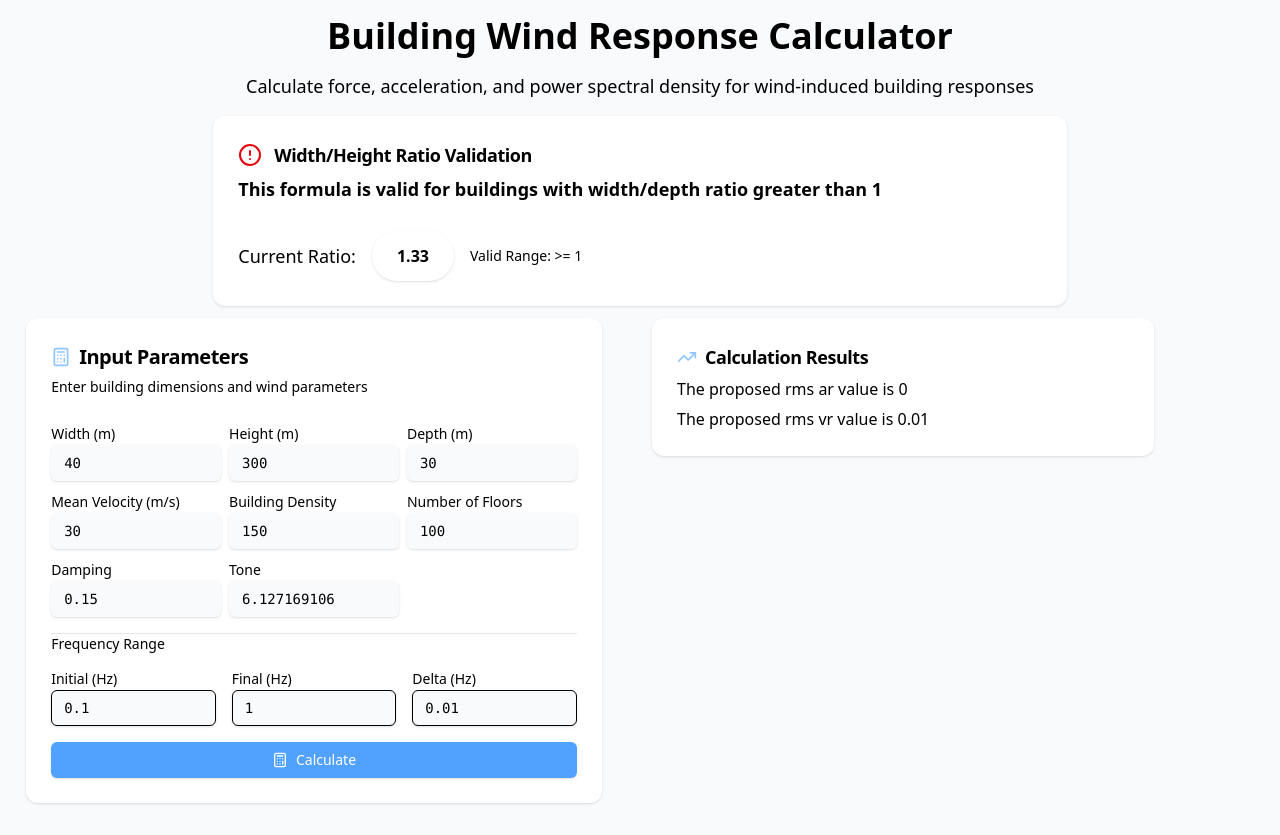
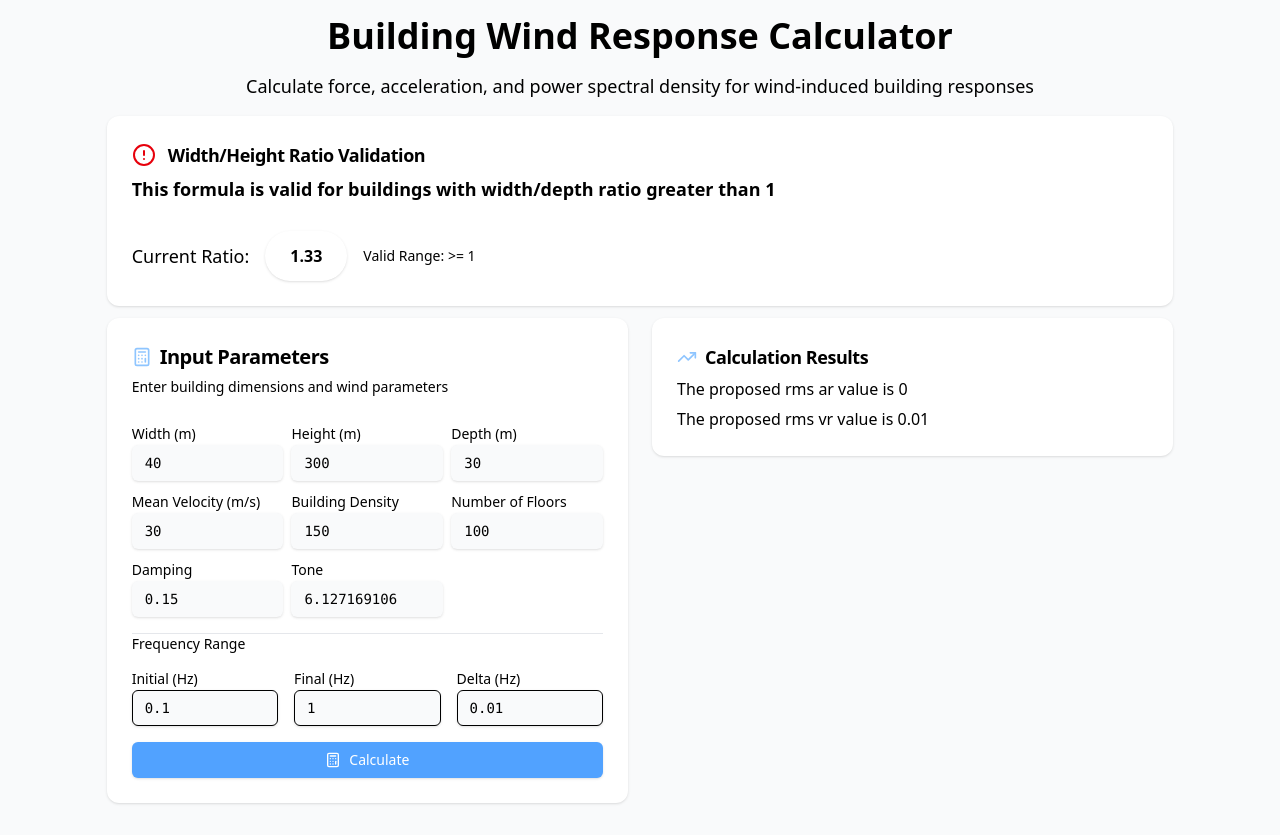
Before and after one commit to MilkiyasGebru/AeroCalc, a React app in the folder frontend/: page / in a window 1280 px wide. Built offline with nearby package versions, Linux system fonts and the light colour scheme; the HTML template or start-up script is replaced by a standard one.

Commit message:
Fixed the layout: now the components align perfectly

```diff
--- a/frontend/src/App.tsx
+++ b/frontend/src/App.tsx
@@ -45,7 +45,7 @@ function App() {
           <h2 className="text-center max-w-[90%] mx-auto  text-4xl font-bold mb-4">Building Wind Response Calculator</h2>
           <p className="text-center max-w-[80%] mx-auto text-lg mb-4">Calculate force, acceleration, and power spectral density for wind-induced building responses</p>
           <ValidationCard width={width} depth={depth}/>
-          <div className="w-full grid lg:grid-cols-2 gap-6 mt-3">
+          <div className="max-w-5/6 grid lg:grid-cols-2 gap-6 mt-3 mx-auto">
               <InputCard width={width} height={height} depth={depth}
                          meanSpeed={meanSpeed} initialFrequency={initialFrequency} finalFrequency={finalFrequency}
                          deltaFrequency={deltaFrequency} buildingDensity={buildingDensity} totalFloors={totalFloors}
--- a/frontend/src/components/InputCard.tsx
+++ b/frontend/src/components/InputCard.tsx
@@ -32,7 +32,7 @@ interface InputCardProps {
 
 export default function InputCard(props: InputCardProps){
     return (
-        <Card className="max-w-11/12 mx-auto bg-white border-transparent mb-4">
+        <Card className="  bg-white border-transparent mb-4">
             <CardHeader>
                 <CardTitle className="flex gap-2 items-center text-xl">
                     <Calculator className="w-5 h-5 text-blue-300"/>
--- a/frontend/src/components/ResultsCard.tsx
+++ b/frontend/src/components/ResultsCard.tsx
@@ -9,7 +9,7 @@ interface ResultsCardProps {
 
 export default function ResultsCard(props : ResultsCardProps) {
     return (
-        <Card className="w-4/5 bg-white border-transparent h-fit">
+        <Card className="bg-white border-transparent h-fit">
             <CardHeader>
                 <CardTitle className="flex items-center gap-2 text-lg ">
                     <TrendingUp className="w-5 h-5 text-blue-300"/>
--- a/frontend/src/components/ValidationCard.tsx
+++ b/frontend/src/components/ValidationCard.tsx
@@ -9,8 +9,8 @@ interface FooterProps {
 
 export default function ValidationCard(props: FooterProps) {
     return (
-        <div className="w-full ">
-            <Card className="w-11/12 md:w-4/6 mx-auto bg-white border-transparent">
+        <div className="max-w-5/6  mx-auto ">
+            <Card className="max-w-full  mx-auto bg-white border-transparent">
                 <CardHeader className="font-bold text-left pb-3 ">
                     <CardTitle className="flex items-center gap-3 text-lg">
                         <CircleAlert className="text-red-600" />
```
